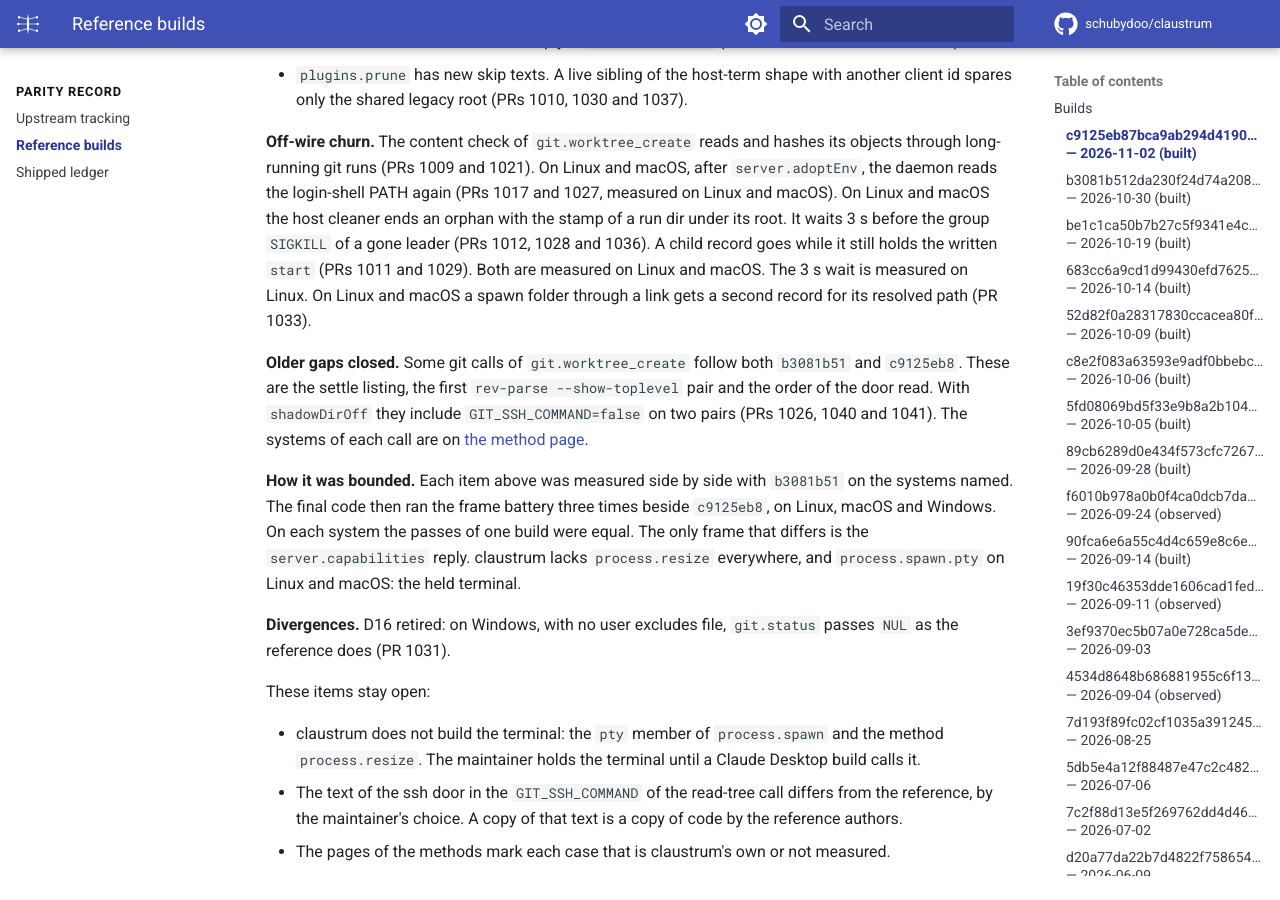
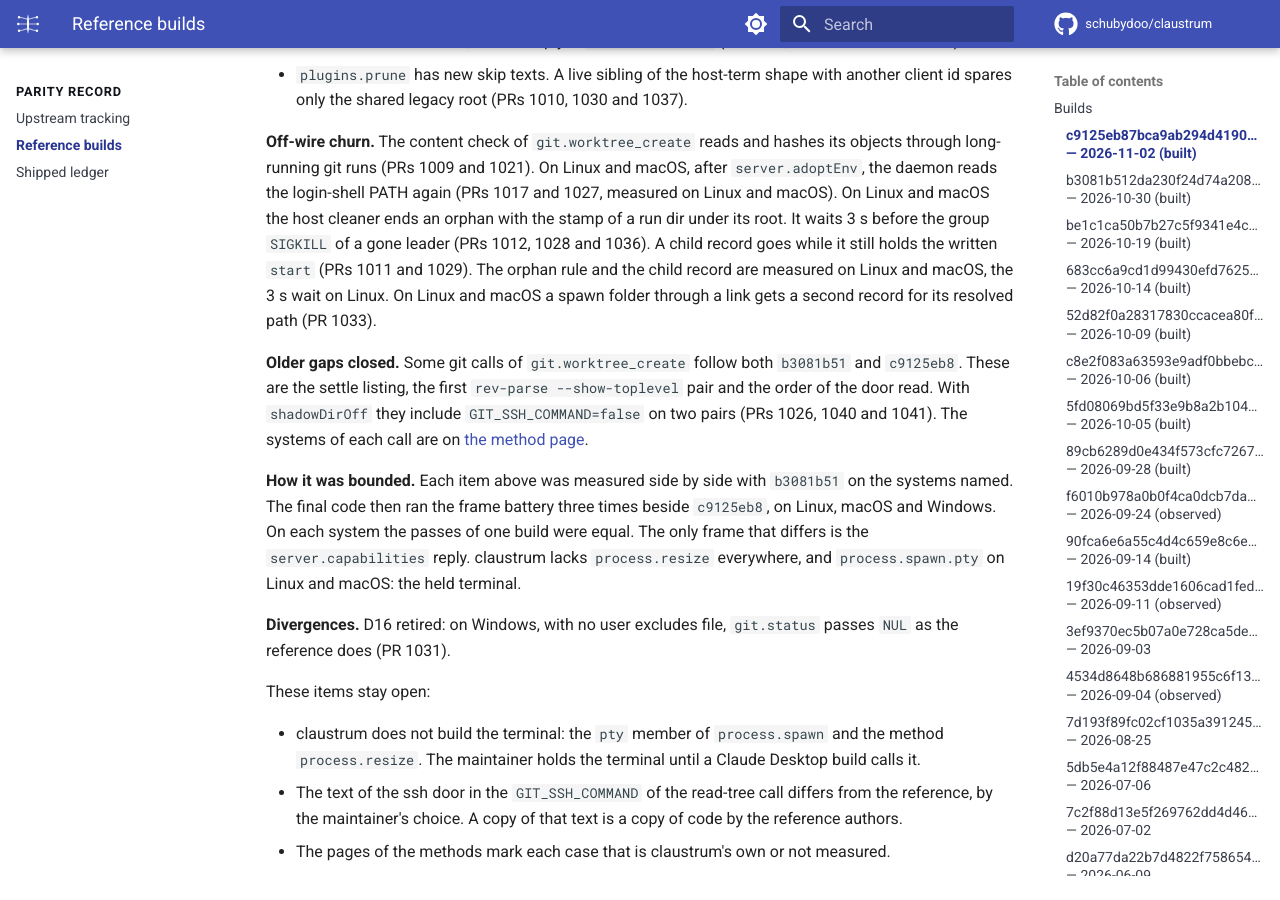
Before and after one commit to schubydoo/claustrum, an MkDocs documentation site: the page built from docs/REFERENCE-BUILDS.md, in a window 1280 px wide and 900 px high, scrolled down 3547 px. Built offline with MkDocs 1.6.1 and Material for MkDocs 9.7.7, drawn with Linux system fonts in a browser that asks for light colours; comment, search, counter and statistics services are not loaded.

Commit message:
docs: tag the D16 rule with its build and name the systems of the host cleaner items
The retired D16 entry now names c9125eb8 for the NUL rule, so the rule of
unnamed measurements in DIVERGENCES.md holds. The host cleaner sentence of
the c9125eb8 section names which items are measured on Linux and macOS and
which on Linux only.

Co-Authored-By: Claude Opus 5.5 <noreply@anthropic.com>

```diff
--- a/docs/REFERENCE-BUILDS.md
+++ b/docs/REFERENCE-BUILDS.md
@@ -111,8 +111,8 @@ objects through long-running git runs (PRs 1009 and 1021). On Linux and macOS, a
 measured on Linux and macOS). On Linux and macOS the host cleaner ends an orphan with
 the stamp of a run dir under its root. It waits 3 s before the group `SIGKILL` of a gone
 leader (PRs 1012, 1028 and 1036). A child record goes while it still holds the written
-`start` (PRs 1011 and 1029). Both are measured on Linux and macOS. The 3 s wait is
-measured on Linux. On Linux and macOS a spawn folder through a link gets a second record
+`start` (PRs 1011 and 1029). The orphan rule and the child record are measured on Linux
+and macOS, the 3 s wait on Linux. On Linux and macOS a spawn folder through a link gets a second record
 for its resolved path (PR 1033).
 
 **Older gaps closed.** Some git calls of `git.worktree_create` follow both `b3081b51` and
```
Also changed, not shown: docs/DIVERGENCES.md (+1 -1 lines).
